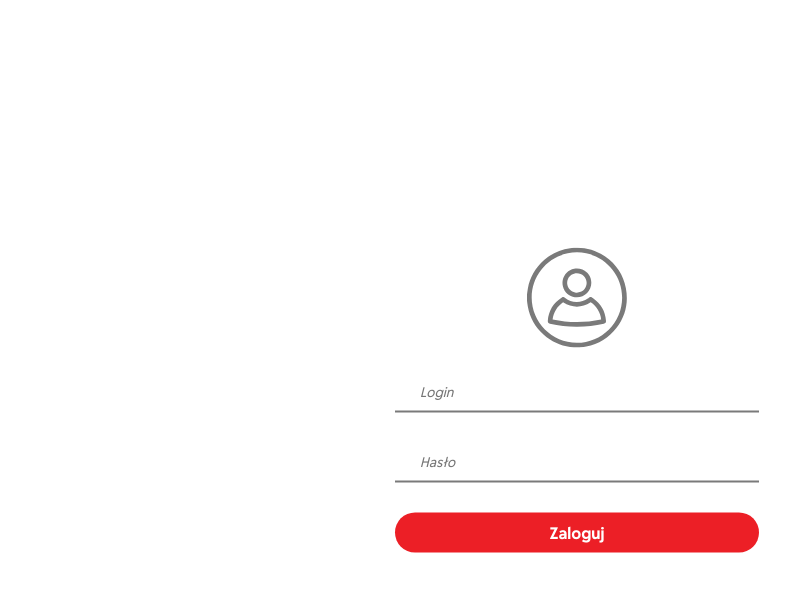
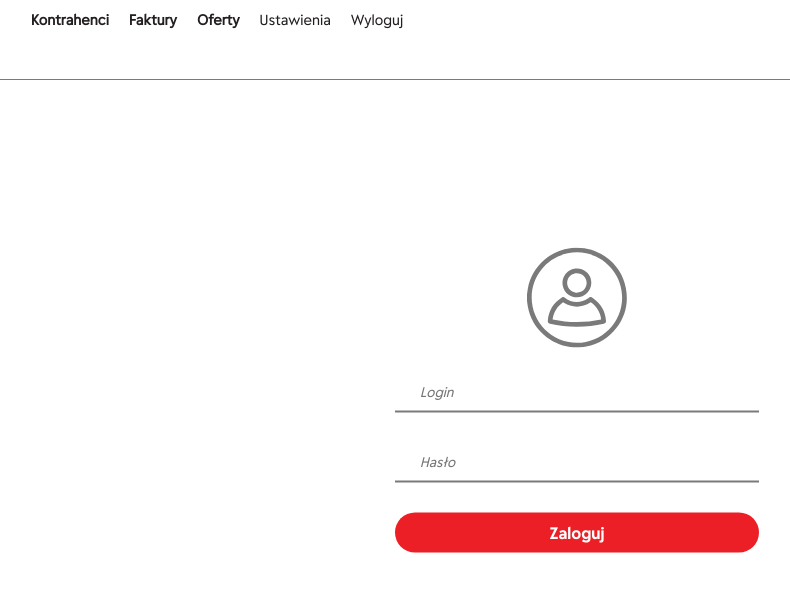
Before and after one commit to CodeMarcin/E-MONITORING-24__ADMIN, a React (Create React App) app: page / in a window 1280 px wide. Shown: the top 592 px of the page, without its empty margins (63-853 px from the left). Built offline with nearby package versions, Linux system fonts and the light colour scheme.

Commit message:
Working...

```diff
--- a/package.json
+++ b/package.json
@@ -12,6 +12,7 @@
     "@types/react-dom": "^18.0.8",
     "react": "^18.2.0",
     "react-dom": "^18.2.0",
+    "react-router-dom": "^6.4.3",
     "react-scripts": "5.0.1",
     "typescript": "^4.8.4",
     "web-vitals": "^2.1.4"
--- a/src/App.tsx
+++ b/src/App.tsx
@@ -1,8 +1,12 @@
+import { MainMenu } from "./Components/MainMenu/MainMenu";
 import { Login } from "./Pages/Login/Login";
 function App() {
-  return <div className="App">
-    <Login />
-  </div>;
+  return (
+    <div className="App">
+      <MainMenu />
+      <Login />
+    </div>
+  );
 }
 
 export default App;
--- a/src/CSS/styleovveride.css
+++ b/src/CSS/styleovveride.css
@@ -4,6 +4,11 @@
   margin: 0;
   padding: 0;
   box-sizing: border-box;
+}
+
+a {
+  text-decoration: none;
+  color: unset;
 }
 
 body {
--- a/src/CSS/vars.css
+++ b/src/CSS/vars.css
@@ -19,4 +19,11 @@
   --colorThree: #ec1f26;
   --colorFour: #C91FF0;
   --colorWhite: #fff;
+
+  /* WIDTH */
+  --widthSM: 540px;
+  --widthMD: 720px;
+  --widthLG: 960px;
+  --widthXL: 1140px;
+  --widthXXL: 1320px;
 }
--- /dev/null
+++ b/src/Components/MainMenu/MainMenu.labels.ts
@@ -0,0 +1,13 @@
+export const MAIN_MENU_LABELS = {
+  CONTRACTORS: "Kontrahenci",
+  CONTRACTORS_ALL: "Wszyscy",
+  CONTRACTORS_ADD: "Dodaj",
+  INVOICES: "Faktury",
+  INVOICES_ALL: "Wszystkie",
+  INVOICES_ADD: "Dodaj",
+  OFFERS: "Oferty",
+  OFFERS_ALL: "Wszystkie",
+  OFFERS_ADD: "Dodaj",
+  SETTINGS: "Ustawienia",
+  LOGOUT: "Wyloguj",
+};
--- /dev/null
+++ b/src/Components/MainMenu/MainMenu.module.css
@@ -0,0 +1,76 @@
+.main-menu {
+  display: flex;
+  width: 100%;
+  height: 100%;
+  max-height: 80px;
+  border-bottom: 1px solid var(--colorTwo);
+  background-color: var(--colorWhite);
+  position: fixed;
+  top: 0;
+  left: 0;
+  z-index: 1;
+}
+
+.main-menu__container {
+  display: flex;
+  flex-direction: column;
+  margin: 0 auto;
+  padding: 0 24px;
+  max-width: var(--widthSM);
+  width: 100%;
+}
+
+.main-menu__container-section {
+  display: flex;
+  column-gap: 20px;
+  padding: 11px 0;
+  max-height: 40px;
+  list-style-type: none;
+}
+
+.main-menu__link {
+  font-size: 14px;
+  color: var(--colorOne);
+  cursor: pointer;
+}
+
+.main-menu__link--bold {
+  font-weight: 700;
+}
+
+.main-menu__link:hover {
+  background: #ec1f26;
+  background: -webkit-linear-gradient(to right, #ec1f26 0%, #c91ff0 100%);
+  background: -moz-linear-gradient(to right, #ec1f26 0%, #c91ff0 100%);
+  background: linear-gradient(to right, #ec1f26 0%, #c91ff0 100%);
+  -webkit-background-clip: text;
+  -webkit-text-fill-color: transparent;
+}
+
+.main-menu__item {
+  display: flex;
+}
+
+@media screen and (min-width: 720px) {
+  .main-menu__container {
+    max-width: var(--widthMD);
+  }
+}
+
+@media screen and (min-width: 960px) {
+  .main-menu__container {
+    max-width: var(--widthLG);
+  }
+}
+
+@media screen and (min-width: 1140px) {
+  .main-menu__container {
+    max-width: var(--widthXL);
+  }
+}
+
+@media screen and (min-width: 1320px) {
+  .main-menu__container {
+    max-width: var(--widthXXL);
+  }
+}
--- /dev/null
+++ b/src/Components/MainMenu/MainMenu.tsx
@@ -0,0 +1,124 @@
+import { useState } from "react";
+
+import { MainMenuItem } from "./MainMenuItem";
+
+import { IMainMenuItems, IMainMenuSubItems } from "./Typescript/MainMenu.interface";
+
+import { MAIN_MENU_LABELS } from "./MainMenu.labels";
+import styles from "./MainMenu.module.css";
+
+export const MainMenu = () => {
+  const [subMenuItems, setSubMenuItems] = useState<IMainMenuSubItems[]>([]);
+
+  const toggleSubMenu = (e: React.SyntheticEvent<HTMLLIElement, MouseEvent>) => {
+    setSubMenuItems((prevState) => {
+      prevState = [];
+      const subMenu = MENU_ITEMS.find((el) => el.props.name === (e.target as HTMLLIElement).dataset.name);
+      if (subMenu?.props.subItems) prevState = [...subMenu.props.subItems];
+      return prevState;
+    });
+  };
+
+  const clearSubMenu = () => {
+    setSubMenuItems((prevState) => {
+      prevState = [];
+      return prevState;
+    });
+  };
+
+  const MENU_ITEMS: IMainMenuItems[] = [
+    {
+      props: {
+        name: "contractors",
+        label: MAIN_MENU_LABELS.CONTRACTORS,
+        active: false,
+        callback: toggleSubMenu,
+        subItems: [
+          {
+            name: "contractorsAll",
+            label: MAIN_MENU_LABELS.CONTRACTORS_ALL,
+            link: "",
+          },
+          {
+            name: "contractorsAdd",
+            label: MAIN_MENU_LABELS.CONTRACTORS_ADD,
+            link: "",
+          },
+        ],
+      },
+    },
+    {
+      props: {
+        name: "invoices",
+        label: MAIN_MENU_LABELS.INVOICES,
+        active: false,
+        callback: toggleSubMenu,
+        subItems: [
+          {
+            name: "invoicesAll",
+            label: MAIN_MENU_LABELS.INVOICES_ALL,
+            link: "",
+          },
+          {
+            name: "invoicesAdd",
+            label: MAIN_MENU_LABELS.INVOICES_ADD,
+            link: "",
+          },
+        ],
+      },
+    },
+    {
+      props: {
+        name: "offers",
+        label: MAIN_MENU_LABELS.OFFERS,
+        active: false,
+        callback: toggleSubMenu,
+        subItems: [
+          {
+            name: "offersAll",
+            label: MAIN_MENU_LABELS.OFFERS_ALL,
+            link: "",
+          },
+          {
+            name: "offersAdd",
+            label: MAIN_MENU_LABELS.OFFERS_ADD,
+            link: "",
+          },
+        ],
+      },
+    },
+    {
+      props: {
+        name: "settings",
+        label: MAIN_MENU_LABELS.SETTINGS,
+        link: "http://wp.pl",
+        callback: clearSubMenu,
+      },
+    },
+    {
+      props: {
+        name: "logout",
+        label: MAIN_MENU_LABELS.LOGOUT,
+        link: "http://wp.pl",
+        callback: clearSubMenu,
+      },
+    },
+  ];
+
+  return (
+    <div className={styles["main-menu"]}>
+      <div className={styles["main-menu__container"]} onMouseLeave={clearSubMenu}>
+        <ul className={styles["main-menu__container-section"]}>
+          {MENU_ITEMS.map((el) => (
+            <MainMenuItem props={el.props} />
+          ))}
+        </ul>
+        <ul className={styles["main-menu__container-section"]}>
+          {subMenuItems.map((el) => (
+            <MainMenuItem props={el} />
+          ))}
+        </ul>
+      </div>
+    </div>
+  );
+};
--- /dev/null
+++ b/src/Components/MainMenu/MainMenuItem.tsx
@@ -0,0 +1,23 @@
+import { IMainMenuItems } from "./Typescript/MainMenu.interface";
+
+import { useStyles } from "../../Hooks/useStyles";
+
+import styles from "./MainMenu.module.css";
+
+export const MainMenuItem = ({ props }: IMainMenuItems) => {
+  const { label, name, link, callback } = props;
+  const topMenuStyle = useStyles(styles["main-menu__link"], styles["main-menu__link--bold"]);
+
+  if (!props.link)
+    return (
+      <li className={topMenuStyle} data-name={name} onMouseEnter={callback}>
+        {label}
+      </li>
+    );
+  else
+    return (
+      <li className={styles["main-menu__link"]} onMouseEnter={callback}>
+        <a href={link}>{label}</a>
+      </li>
+    );
+};
--- a/src/Pages/Login/Login.tsx
+++ b/src/Pages/Login/Login.tsx
@@ -19,7 +19,7 @@ import { useValidateInputy } from "../../Hooks/useValidateInput";
 
 import { SVGTopLoginIcon } from "../../Utilities/SVG";
 
-import { LOGIN_LABELS } from "./LoginLabels";
+import { LOGIN_LABELS } from "./Login.labels";
 
 import styles from "./Login.module.css";
 
```
Also changed, not shown: src/Components/MainMenu/Typescript/MainMenu.enum.ts (added, +7 -0 lines), src/Components/MainMenu/Typescript/MainMenu.interface.ts (added, +18 -0 lines), src/Pages/Login/Login.labels.tsx (renamed from src/Pages/Login/LoginLabels.tsx), 1 other file (tests, documents, lock files or other folders).
